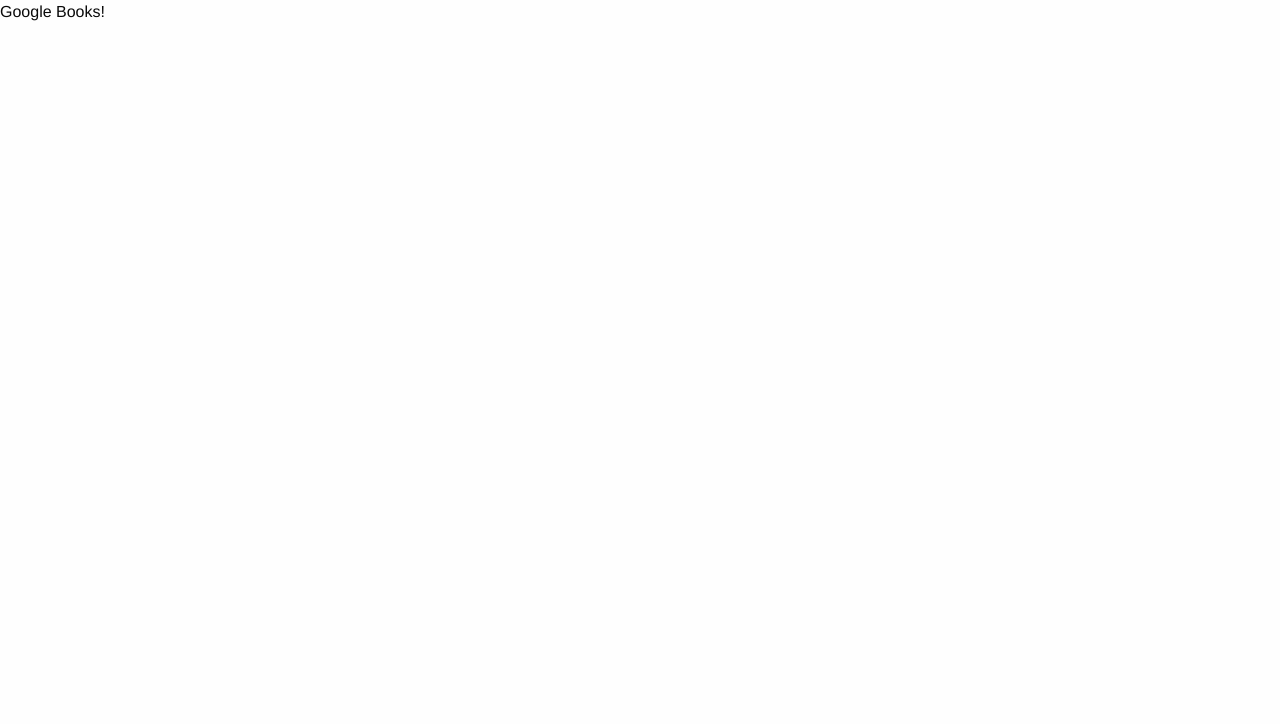
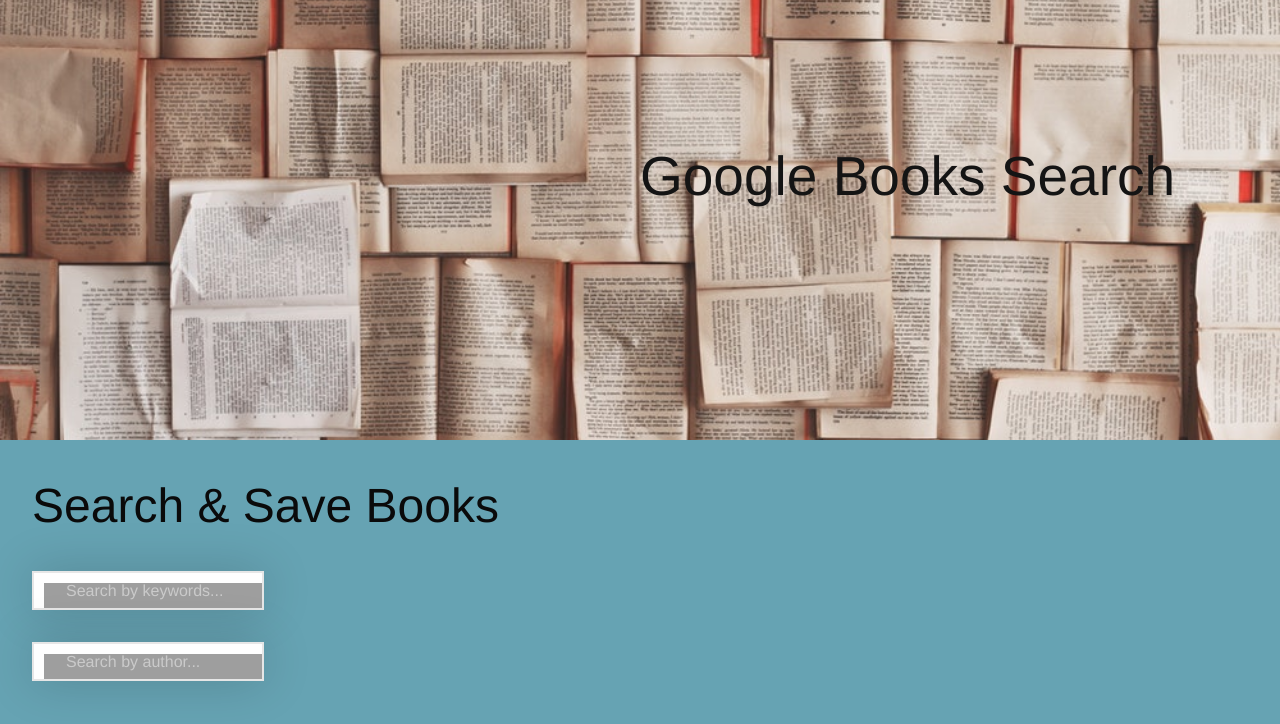
Before and after one commit to zoe-gonzales/google-books, a React (Create React App) app in the folder client/: page /books in a window 1280 px wide. Shown: the top 724 px of the page. Built offline with nearby package versions, Linux system fonts and the light colour scheme; grey boxes are pictures that could not be loaded.

Commit message:
search bar component

```diff
--- a/client/src/App.js
+++ b/client/src/App.js
@@ -1,11 +1,11 @@
 import React, { Component } from "react";
-import Header from "./components/Header";
+import Search from  './pages/Search';
 
 class App extends Component {
   render() {
     return (
       <div>
-        Google Books!
+        <Search/>
       </div>
     );
   }
--- a/client/src/components/Header/style.css
+++ b/client/src/components/Header/style.css
@@ -20,8 +20,10 @@
   .marketing-site-hero-content {
     width: 100%;
     margin: 0 auto;
+    margin-bottom: 5rem;
     padding-left: 5%;
     padding-right: 5%;
+    color: #141414;
   }
 
   .marketing-site-hero-content h1 {
--- /dev/null
+++ b/client/src/components/SearchBar/index.js
@@ -0,0 +1,10 @@
+import React from 'react';
+import './style.css';
+
+export default function SearchBar(props) {
+
+
+    return (
+        <input type="search" name="search" placeholder={props.placeholder} class="animated-search-form"/>
+    );
+}
--- /dev/null
+++ b/client/src/components/SearchBar/style.css
@@ -0,0 +1,16 @@
+.animated-search-form[type=search] {
+    width: 14.5rem;
+    border: 0.125rem solid #e6e6e6;
+    box-shadow: 0 0 3.125rem rgba(0, 0, 0, 0.18);
+    border-radius: 0;
+    background-image: url("//image.ibb.co/i7NbrQ/search_icon_15.png");
+    background-position: 0.625rem 0.625rem;
+    background-repeat: no-repeat;
+    padding: 0.75rem 1.25rem 0.75rem 2rem;
+    transition: width 0.4s ease-in-out;
+    margin: 2rem;
+  }
+
+  .animated-search-form[type=search]:focus {
+    width: 50%;
+  }
--- a/client/src/pages/Search.js
+++ b/client/src/pages/Search.js
@@ -0,0 +1,23 @@
+import React, { Component } from 'react';
+import Header from '../components/Header';
+import SearchBar from '../components/SearchBar';
+import './style.css';
+
+class Search extends Component {
+
+
+
+
+    render() {
+        return (
+            <div>
+                <Header title={"Google Books Search"}/>
+                <h1 className="sub-title">Search & Save Books</h1>
+                <SearchBar placeholder={"Search by keywords..."}/>
+                <SearchBar placeholder={"Search by author..."}/>
+            </div>
+        )
+    }
+}
+
+export default Search;
--- /dev/null
+++ b/client/src/pages/style.css
@@ -0,0 +1,10 @@
+body {
+    background-color: #66A3B3;
+    /* background-color: #FFE1C4; */
+    /* background-color: #C4F3FF; */
+    /* background-color: #FFDAB8; */
+}
+
+.sub-title {
+    margin: 2rem;
+}
```
Also changed, not shown: client/src/components/Title/index.js (deleted), client/src/components/Title/style.css (deleted).
